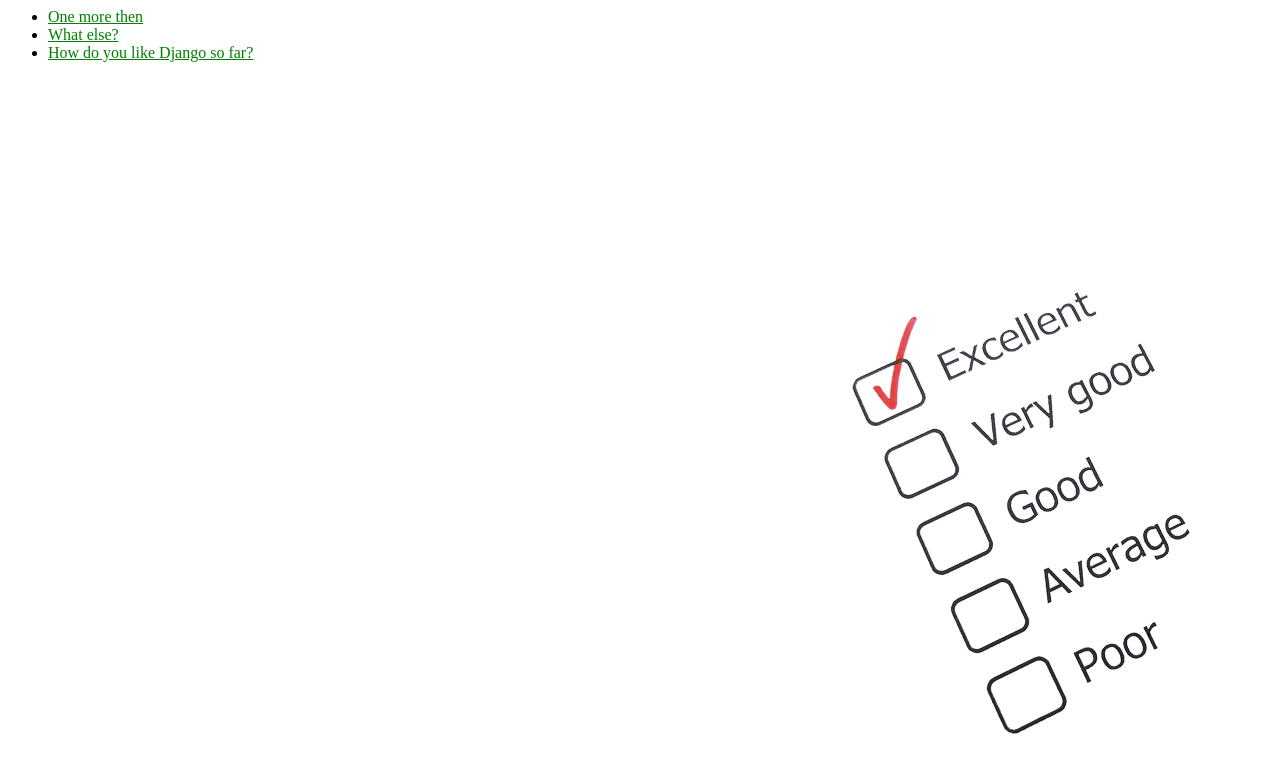
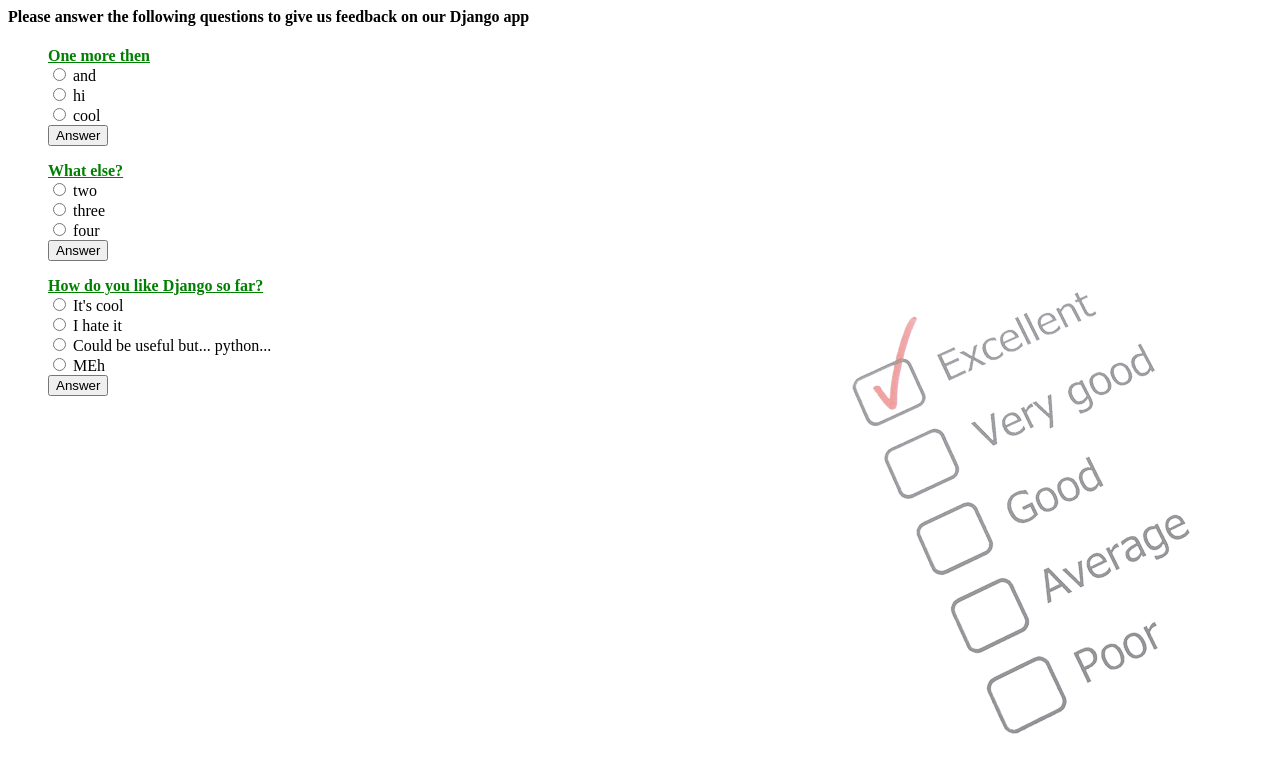
Before and after one commit to antwisted/django, a Django app: page /feedback/ in a window 1280 px wide. Shown: the top 783 px of the page. Run offline with Django 3.2, Linux system fonts and the light colour scheme; data comes from the database, SQL or seed files in the repository; both versions use the stored data as it was after the commit.

Commit message:
display choices on index view

```diff
--- a/feedback/static/feedback/style.css
+++ b/feedback/static/feedback/style.css
@@ -1,7 +1,21 @@
-li a {
+li {
+    list-style: none;
+    font-weight: bold;
+}
+
+li a{
     color: green;
 }
 
-body {
-    background: white url("images/background.gif") no-repeat right bottom;
+
+body::after {
+  content: "";
+  background: url(images/background.gif) no-repeat right bottom;
+  opacity: 0.5;
+  top: 0;
+  left: 0;
+  bottom: 0;
+  right: 0;
+  position: absolute;
+  z-index: -1;
 }
--- a/feedback/templates/feedback/index.html
+++ b/feedback/templates/feedback/index.html
@@ -1,14 +1,26 @@
 {% load staticfiles %}
 
 <link rel="stylesheet" type="text/css" href="{% static 'feedback/style.css' %}" />
+
+<div class="container">
+    <h4>Please answer the following questions to give us feedback on our Django app</h4>
 
     {% if latest_question_list %}
         <ul>
         {% for question in latest_question_list %}
             <!-- <li><a href="/feedback/{{ question.id }}/">{{ question.question_text }}</a></li> -->
             <li><a href="{% url 'feedback:detail' question.id %}">{{ question.question_text }}</a></li>
+            <form action="{% url 'feedback:answer' question.id %}" method="post">
+            {% csrf_token %}
+            {% for answer in question.answer_set.all %}
+                <input type="radio" name="answer" id="answer{{ forloop.counter }}" value="{{ answer.id }}" />
+                <label for="answer{{ forloop.counter }}">{{ answer.answer_text }}</label><br />
+            {% endfor %}
+            <input type="submit" value="Answer" />
+            </form>
         {% endfor %}
         </ul>
     {% else %}
         <p>No feedback is available.</p>
     {% endif %}
+</div>
--- a/feedback/views.py
+++ b/feedback/views.py
@@ -2,6 +2,7 @@ from django.shortcuts import get_object_or_404, render
 from django.http import HttpResponseRedirect
 from django.core.urlresolvers import reverse
 from django.views import generic
+from django.shortcuts import redirect
 
 from .models import Answer, Question
 
--- a/mysite/urls.py
+++ b/mysite/urls.py
@@ -20,4 +20,5 @@ from django.contrib import admin
 urlpatterns = [
     url(r'^feedback/', include('feedback.urls')),
     url(r'^admin/', admin.site.urls),
+    url(r'', include('feedback.urls')),
 ]
```
Also changed, not shown: feedback/admin.py (+13 -4 lines), db.sqlite3, 4 other files. Lines whose indentation alone changed are shown as unchanged.
